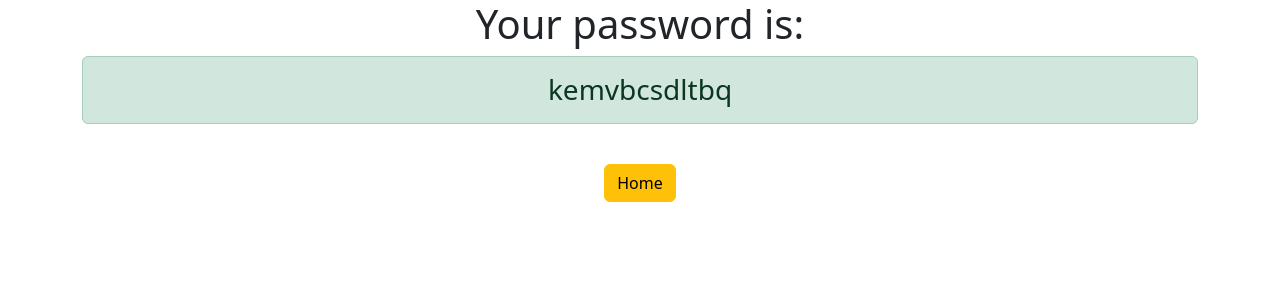
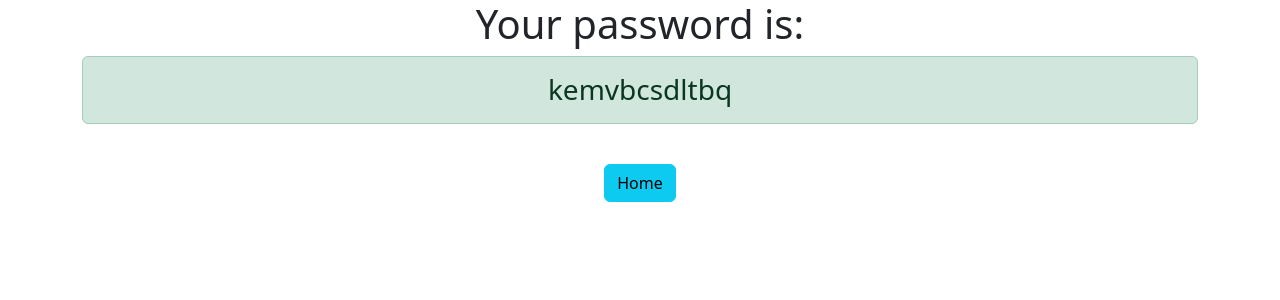
Before and after one commit to LjubovFedotova/django-password-generator, a Django app: page /password in a window 1280 px wide. Shown: the top 300 px of the page. Run offline with Django 4.2, Linux system fonts and the light colour scheme.

Commit message:
I make some changes

```diff
--- a/generator/templates/generator/password.html
+++ b/generator/templates/generator/password.html
@@ -3,5 +3,5 @@
     <h1>Your password is:</h1>
  <h3 class="alert alert-success">{{ password }}</h3>
  <br>
- <a href="{% url 'home' %}" class="btn btn-warning">Home</a>
+ <a href="{% url 'home' %}" class="btn btn-info">Home</a>
 </div>
--- a/password_generator/settings.py
+++ b/password_generator/settings.py
@@ -20,7 +20,7 @@ BASE_DIR = Path(__file__).resolve().parent.parent
 # See https://docs.djangoproject.com/en/4.1/howto/deployment/checklist/
 
 # SECURITY WARNING: keep the secret key used in production secret!
-SECRET_KEY = 'django-insecure-8v@=t58a4ef^7+pkw8%w+i-%1-lmlh7--1(2$)y!83zsm)uhi0'
+SECRET_KEY = 'django-insecure-8v@=t58a4ef^7+pkw7778%w+i-%1-lmlh7--1(2$)y!83zsm)uhi0'
 
 # SECURITY WARNING: don't run with debug turned on in production!
 DEBUG = True
```
